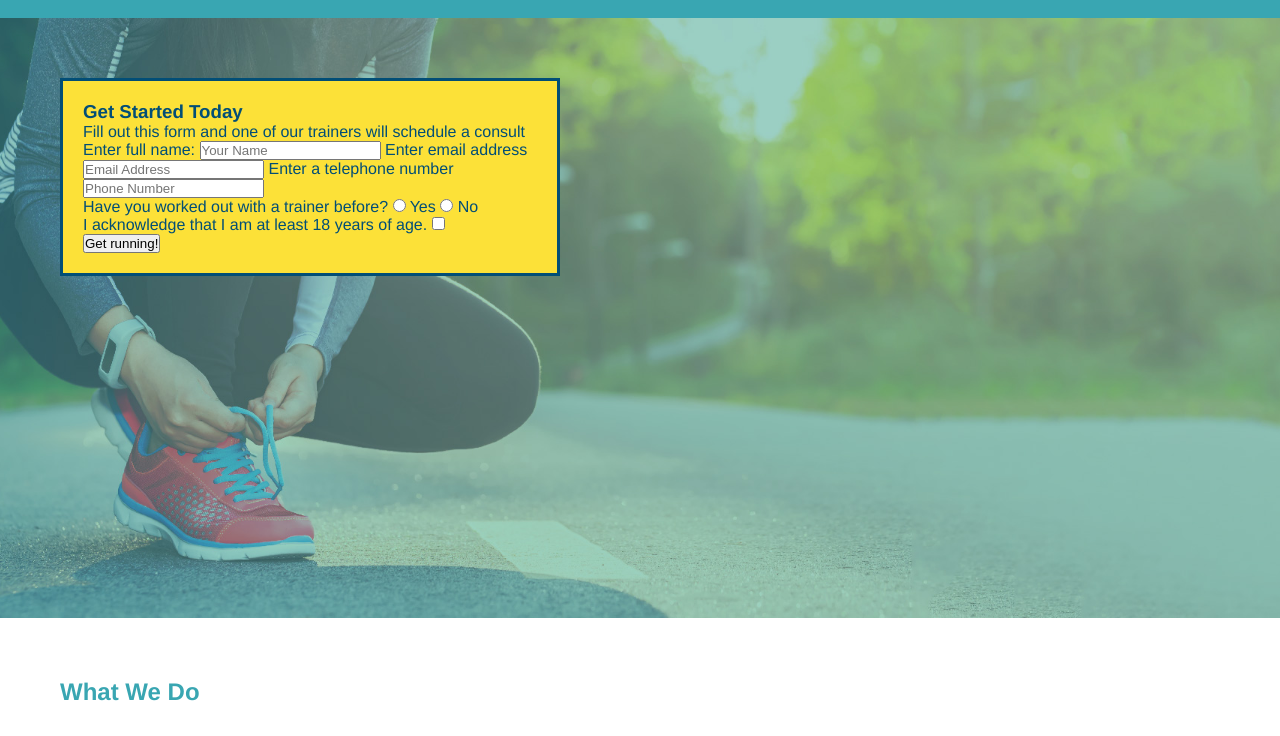
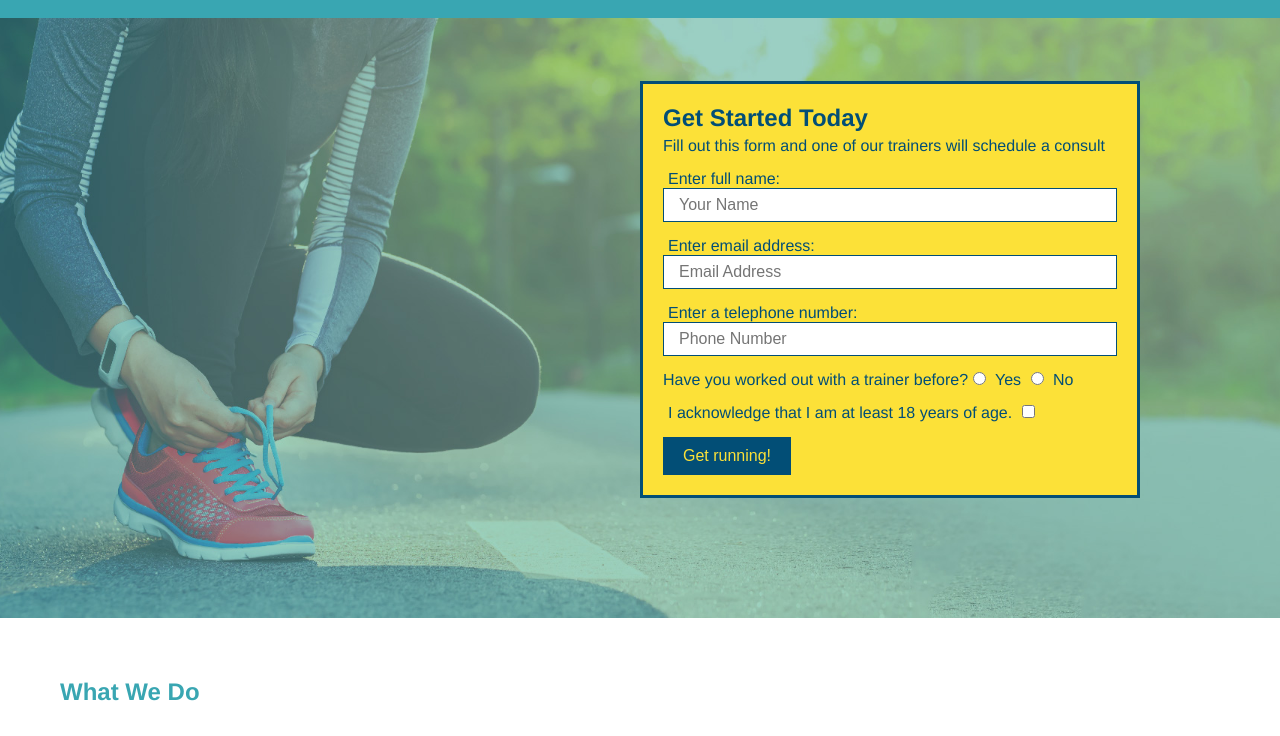
Before and after one commit to phungple/run-buddy2, a plain HTML site: page index.html in a window 1280 px wide. Shown: the part 64-800 px from the top of the page. Drawn offline with Linux system fonts and the light colour scheme.

Commit message:
hero-form, hero-from button h3 p label styling

```diff
--- a/assets/css/style.css
+++ b/assets/css/style.css
@@ -72,13 +72,46 @@ section {
     /* we set background-size as cover to shrink the image so that it wont be clipped*/
     background-size: cover;
     background-position: center;
+    position: relative;
 }
+
+.hero-form button {
+    color: #fce138;
+    background-color: #024e76;
+    border: none;
+    padding: 10px 20px;
+    font-size: 16px;
+}
+/* Hero Style end */
+
 .hero-form {
+    /* the values in the border property below will be: style, width, color */
+    border: solid 3px #024e76;
     background-color: #fce138;
     padding: 20px;
     width: 500px;
     color: #024e76;
-    /* the values in the border property below will be: style, width, color */
-    border: solid 3px #024e76;
+    position: absolute;
+    bottom: 120px;
+    right: 140px;
 }
-/* Hero Style end */
+.hero-form h3 {
+    font-size: 24px;
+    margin: 0;
+}
+.hero-form p {
+    margin: 5px 0 15px 0;
+}
+.form-input {
+    border: 1px solid #024e76;
+    /* the display property instructs the browser to render the element either as a <block> or inline */
+    display: block;
+    padding: 7px 15px;
+    font-size: 16px;
+    color: #024e76;
+    width: 100%;
+    margin-bottom: 15px;
+}
+.hero-form label {
+    margin: 0 5px;
+}
--- a/index.html
+++ b/index.html
@@ -52,13 +52,13 @@
                 <form>
                     <!-- the'for' attribute in label must match 'id' attribute in input-->
                     <label for="name">Enter full name:</label>
-                    <input type="text" placeholder="Your Name" name="name" id="name" />
+                    <input type="text" placeholder="Your Name" name="name" id="name" class="form-input" />
 
-                    <label for="email">Enter email address</label>
-                    <input type="email" placeholder="Email Address" name="email" id="email"/>
+                    <label for="email">Enter email address:</label>
+                    <input type="email" placeholder="Email Address" name="email" id="email" class="form-input" />
 
-                    <label for="phone">Enter a telephone number</label>
-                    <input type="tel" placeholder="Phone Number" name="phone" id="phone" />
+                    <label for="phone">Enter a telephone number:</label>
+                    <input type="tel" placeholder="Phone Number" name="phone" id="phone" class="form-input" />
 
                     <p>
                         Have you worked out with a trainer before?
```
